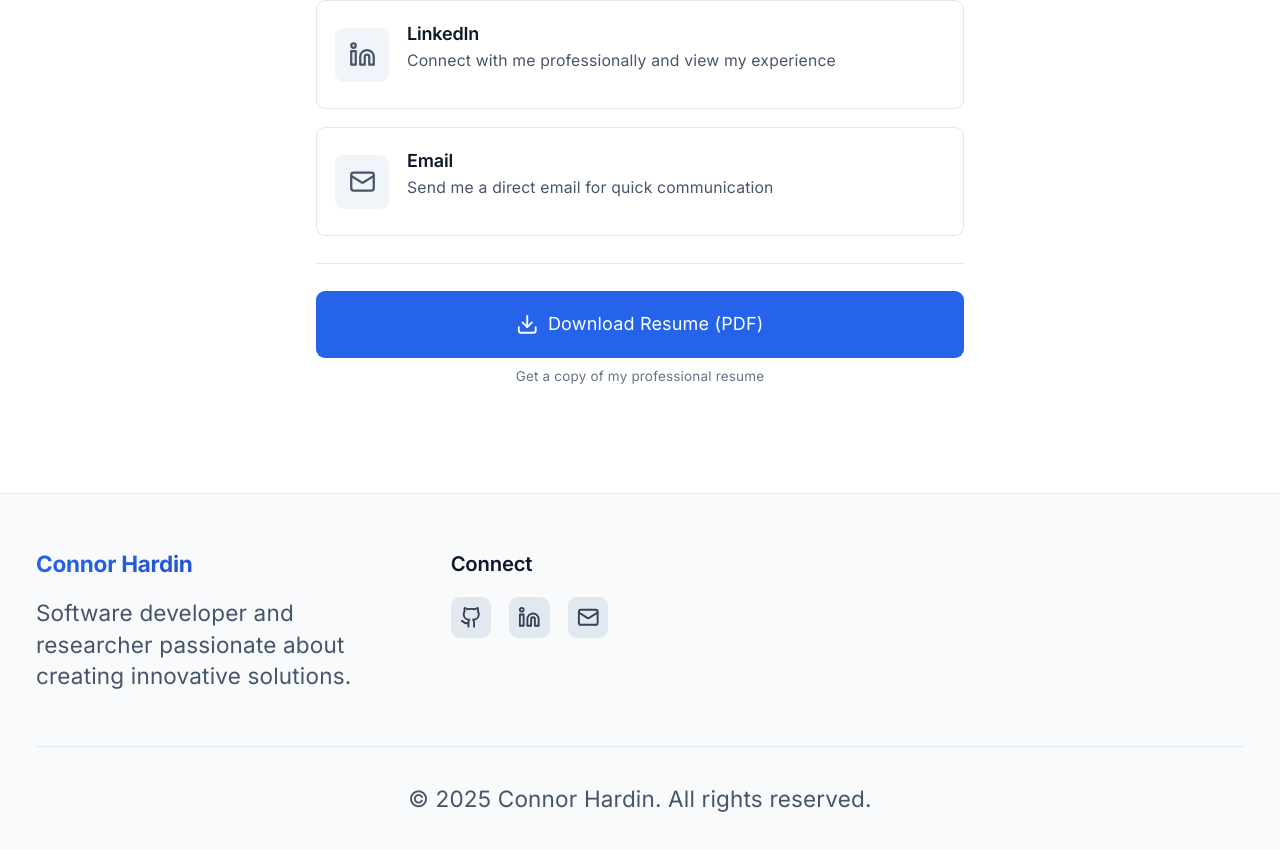
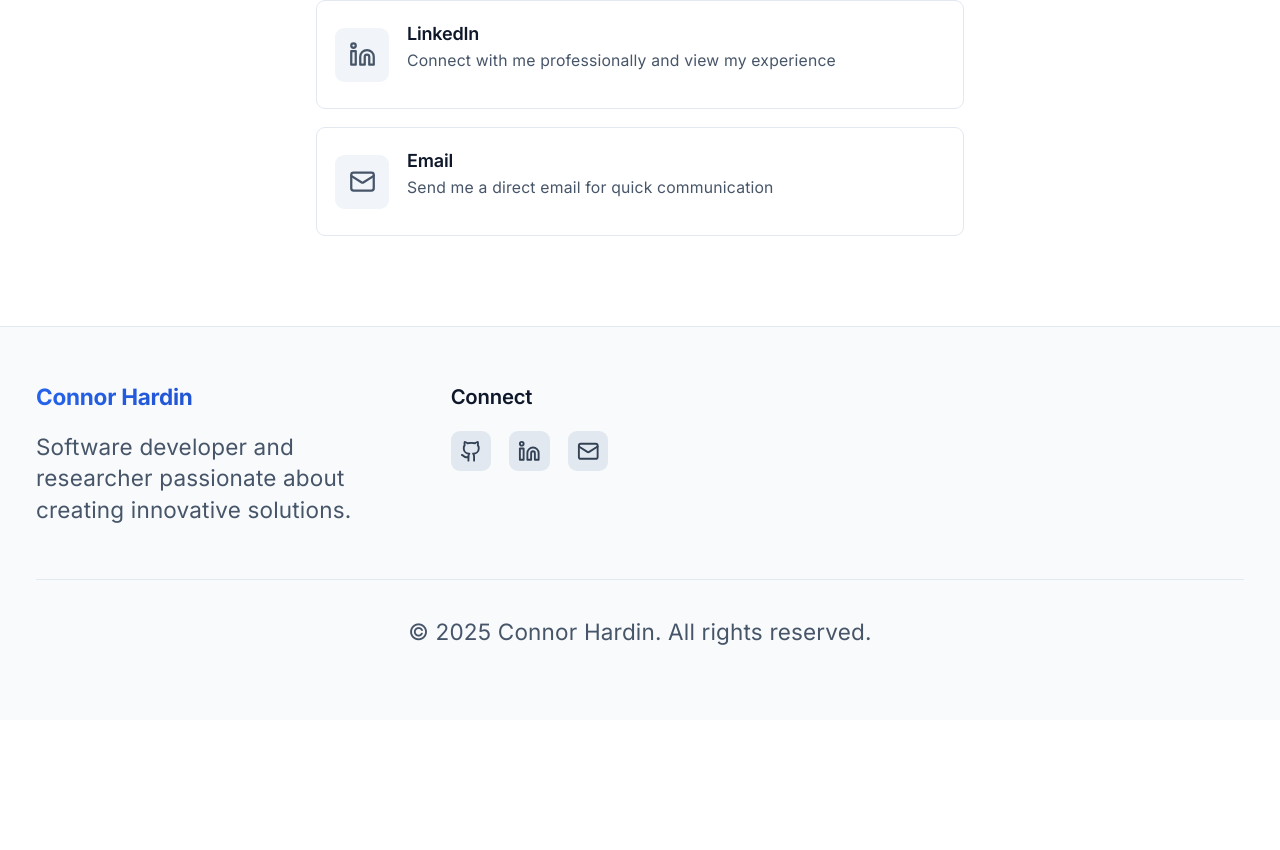
Before and after one commit to ConnorH41/connorhardin-portfolio, a Next.js app: page /contact in a window 1280 px wide. Shown: the part 659-1509 px from the top of the page. After the commit the page ends 1379 px from the top, so only its background shows below. Built offline with nearby package versions, Linux system fonts and the light colour scheme.

Commit message:
Updated Links, Removed Download Resume Button

```diff
--- a/components/SocialLinks.tsx
+++ b/components/SocialLinks.tsx
@@ -5,21 +5,21 @@ import { Github, Linkedin, Mail, Download } from 'lucide-react'
 const socialLinks = [
   {
     name: 'GitHub',
-    href: 'https://github.com/yourusername',
+    href: 'https://github.com/ConnorHardin',
     icon: Github,
     description: 'Check out my open source projects and contributions',
     color: 'hover:bg-slate-800 hover:text-white'
   },
   {
     name: 'LinkedIn',
-    href: 'https://linkedin.com/in/yourusername',
+    href: 'https://www.linkedin.com/in/connor-hardin/',
     icon: Linkedin,
     description: 'Connect with me professionally and view my experience',
     color: 'hover:bg-blue-600 hover:text-white'
   },
   {
     name: 'Email',
-    href: 'mailto:your.email@example.com',
+    href: 'mailto:chardin993@g.rwu.edu',
     icon: Mail,
     description: 'Send me a direct email for quick communication',
     color: 'hover:bg-primary-600 hover:text-white'
@@ -66,19 +66,7 @@ export default function SocialLinks() {
         })}
       </div>
 
-      {/* Resume Download */}
-      <div className="pt-6 border-t border-slate-200 dark:border-slate-700">
-        <button
-          onClick={handleDownloadResume}
-          className="w-full flex items-center justify-center p-4 bg-primary-600 text-white rounded-lg hover:bg-primary-700 transition-colors duration-200 group"
-        >
-          <Download className="h-5 w-5 mr-2 group-hover:scale-110 transition-transform duration-200" />
-          Download Resume (PDF)
-        </button>
-        <p className="text-xs text-slate-500 dark:text-slate-400 text-center mt-2">
-          Get a copy of my professional resume
-        </p>
-      </div>
+    {/* Resume Download feature is kept in code but button is removed for now */}
     </div>
   )
 }
```
